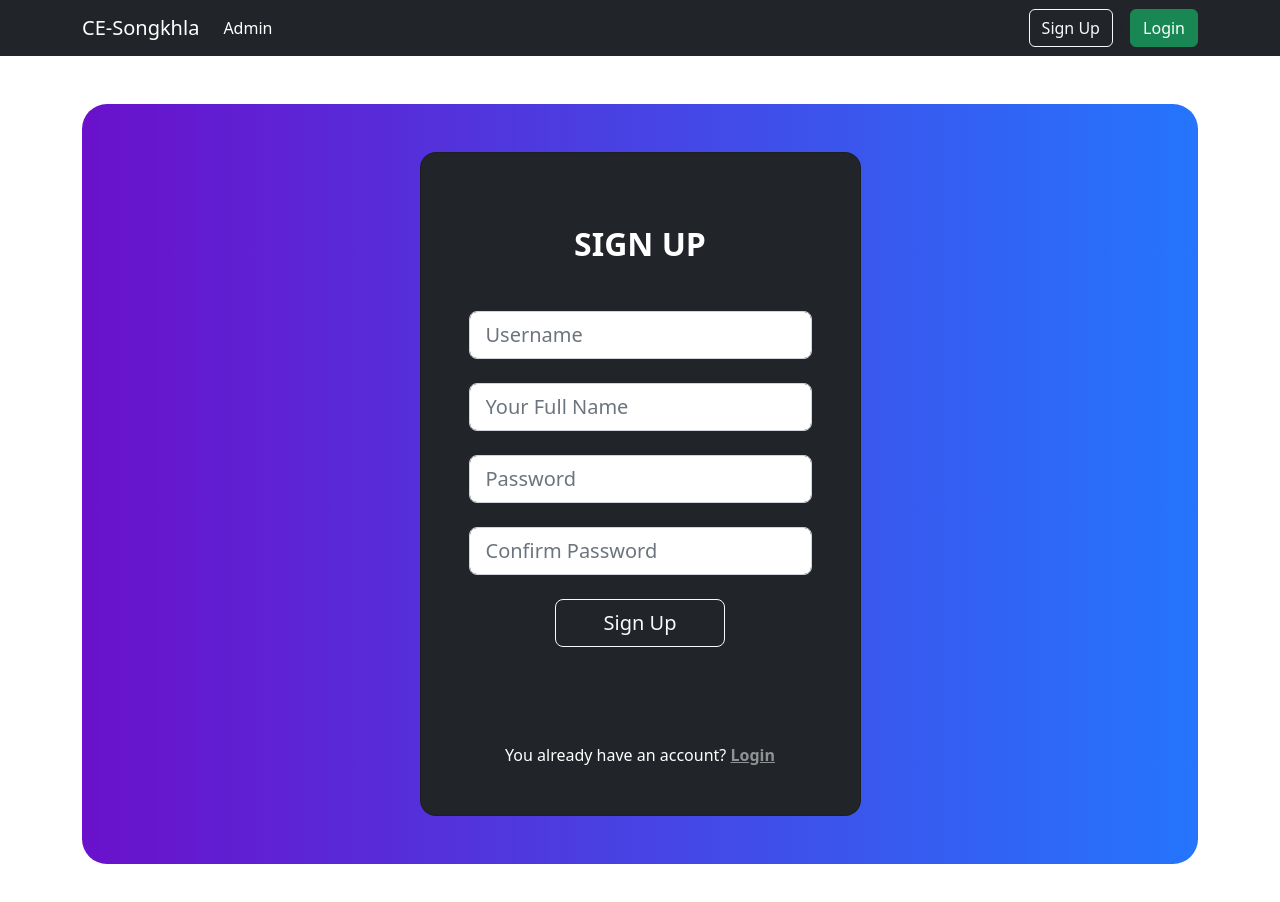
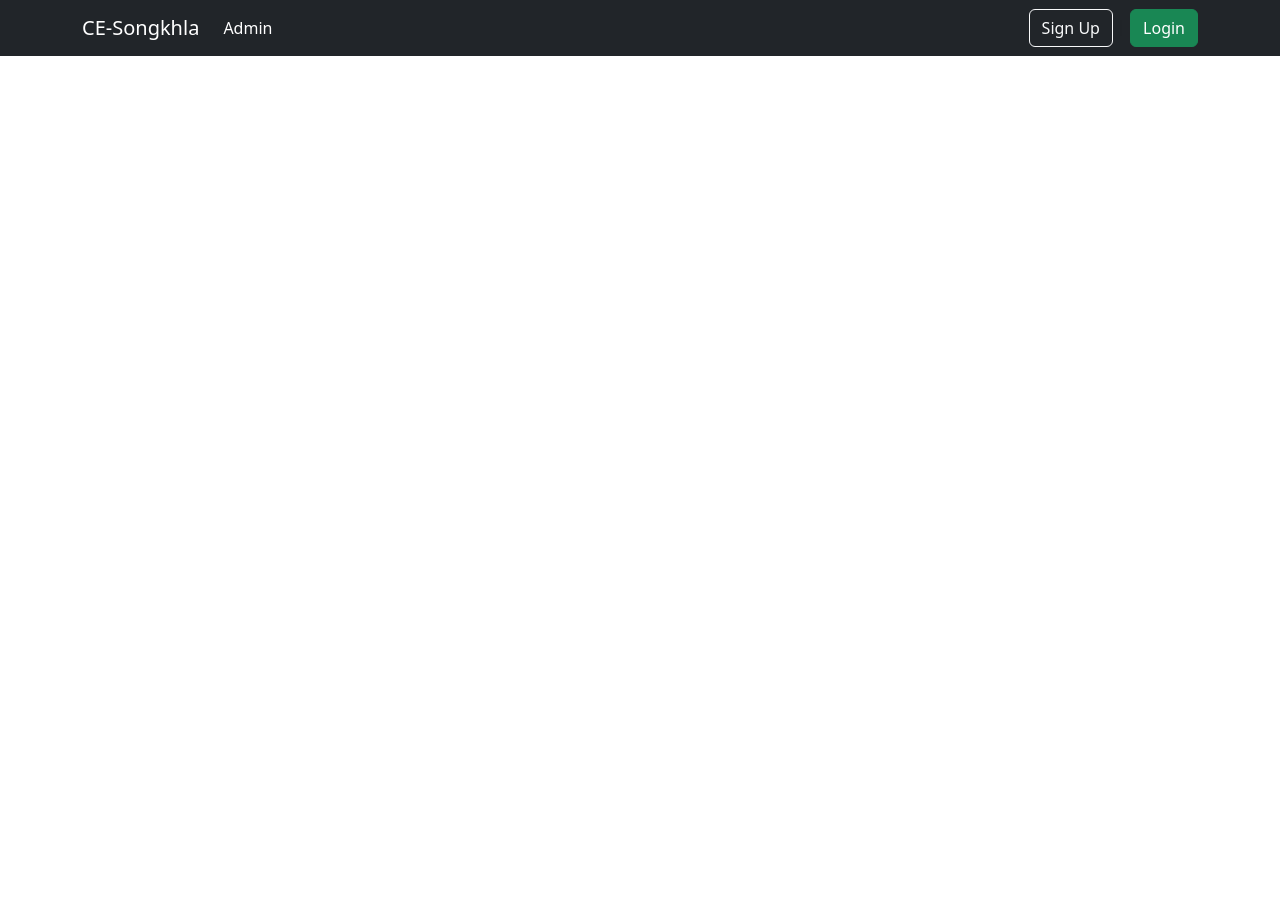
Before and after one commit to GreenTeaSleep/i-project-frontend, a Vue app: page /signup in a window 1280 px wide. Shown: the top 902 px of the page. After the commit the page ends 800 px from the top, so only its background shows below. Built offline with nearby package versions, Linux system fonts and the light colour scheme.

Commit message:
update ?

```diff
--- a/src/views/Login.vue
+++ /dev/null
@@ -1,55 +0,0 @@
-<template>
-  <section class="vh-200 gradient-custom">
-  <div class="container py-5 h-100">
-    <div class="row d-flex justify-content-center align-items-center h-100">
-      <div class="col-12 col-md-8 col-lg-6 col-xl-5">
-        <div class="card bg-dark text-white" style="border-radius: 1rem;">
-          <div class="card-body p-5 text-center">
-
-            <div class="mb-md-5 mt-md-4 pb-5">
-
-              <h2 class="fw-bold mb-2 text-uppercase">Login</h2>
-              <p class="text-white-50 mb-5">Please enter your login and password!</p>
-
-              <div class="form-outline form-white mb-4">
-                <input type="text" id="typeUsernameX" class="form-control form-control-lg" placeholder="Username"/>
-              </div>
-
-              <div class="form-outline form-white mb-4">
-                <input type="password" id="typePasswordX" class="form-control form-control-lg" placeholder="Password"/>
-              </div>
-
-              <p class="small mb-5 pb-lg-2"><a class="text-white-50" href="#!">Forgot password?</a></p>
-
-              <button class="btn btn-outline-light btn-lg px-5" type="submit">Login</button>
-
-            </div>
-
-            <div>
-              <p class="mb-0">Don't have an account? <a href="/signup" class="text-white-50 fw-bold">Sign Up</a>
-              </p>
-            </div>
-
-          </div>
-        </div>
-      </div>
-    </div>
-  </div>
-</section>
-</template>
-
-<script setup lang="ts"></script>
-
-<style scoped>
-.gradient-custom {
-/* fallback for old browsers */
-background: #6a11cb;
-border-radius: 25px;
-
-/* Chrome 10-25, Safari 5.1-6 */
-background: -webkit-linear-gradient(to right, rgba(106, 17, 203, 1), rgba(37, 117, 252, 1));
-
-/* W3C, IE 10+/ Edge, Firefox 16+, Chrome 26+, Opera 12+, Safari 7+ */
-background: linear-gradient(to right, rgba(106, 17, 203, 1), rgba(37, 117, 252, 1))
-}
-</style>
--- a/src/views/Register.vue
+++ b/src/views/Register.vue
@@ -1,52 +1,5 @@
 <template>
-    <section class="vh-200 gradient-custom">
-    <div class="container py-5 h-100">
-      <div class="row d-flex justify-content-center align-items-center h-100">
-        <div class="col-12 col-md-8 col-lg-6 col-xl-5">
-          <div class="card bg-dark text-white" style="border-radius: 1rem;">
-            <div class="card-body p-5 text-center">
 
-              <div class="mb-md-5 mt-md-4 pb-5">
-
-                <h2 class="fw-bold mb-5 text-uppercase">Sign Up</h2>
-
-                <div class="d-flex p-2" v-if="errUsername">
-                    <span class="badge text-bg-danger mb-1">Danger</span>
-                </div>
-                <div class="form-outline form-white mb-4">
-                    <input type="text" id="typeUsernameX" class="form-control form-control-lg" placeholder="Username"/>
-                </div>
-
-                <div class="form-outline form-white mb-4">
-                    <input type="text" id="typeFullnameX" class="form-control form-control-lg" placeholder="Your Full Name"/>
-                </div>
-
-                <div class="d-flex p-2" v-if="errPassword">
-                    <span class="badge text-bg-danger mb-1">Danger</span>
-                </div>
-                <div class="form-outline form-white mb-4">
-                  <input type="password" id="typePasswordX" class="form-control form-control-lg" placeholder="Password"/>
-                </div>
-
-                <div class="form-outline form-white mb-4">
-                  <input type="password" id="typePasswordX" class="form-control form-control-lg" placeholder="Confirm Password"/>
-                </div>
-
-                <button class="btn btn-outline-light btn-lg px-5" @click="testERROR" type="submit">Sign Up</button>
-
-              </div>
-
-              <div>
-                <p class="mb-0">You already have an account? <a href="/login" class="text-white-50 fw-bold">Login</a>
-                </p>
-              </div>
-
-            </div>
-          </div>
-        </div>
-      </div>
-    </div>
-  </section>
 </template>
 
 <script lang="ts">
@@ -68,17 +21,3 @@ export default defineComponent({
   }
 })
 </script>
-
-<style scoped>
-  .gradient-custom {
-  /* fallback for old browsers */
-  background: #6a11cb;
-  border-radius: 25px;
-
-  /* Chrome 10-25, Safari 5.1-6 */
-  background: -webkit-linear-gradient(to right, rgba(106, 17, 203, 1), rgba(37, 117, 252, 1));
-
-  /* W3C, IE 10+/ Edge, Firefox 16+, Chrome 26+, Opera 12+, Safari 7+ */
-  background: linear-gradient(to right, rgba(106, 17, 203, 1), rgba(37, 117, 252, 1))
-  }
-</style>
```
